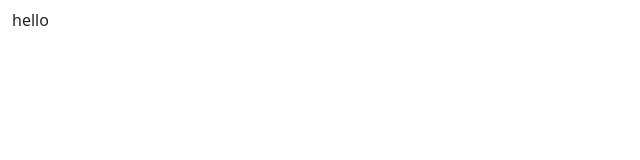
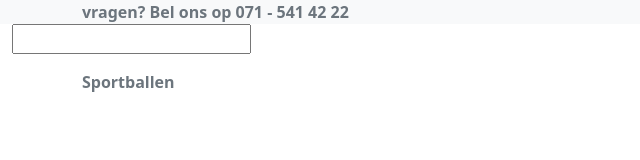
Before and after one commit to leondriesen05/StageOpdracht, a plain HTML site: page index.html in a window 1280 px wide. Shown: the whole page, without its empty margins (0-640 px from the left). Drawn offline with nearby package versions, Linux system fonts and the light colour scheme.

Commit message:
nog aan het testen

```diff
--- a/index.html
+++ b/index.html
@@ -7,8 +7,34 @@
     <title>Stage Opdracht</title>
 </head>
 <body>
-    <nav class="navbar">
-        <div class="container-xxl">hello</div>
+    <nav class="navbar-vragen bg-light">
+        <div class="container-xl">
+            <a href="#intro" class="navbar-brand">
+                <span class="fw-bold text-secondary">
+                    vragen? Bel ons op 071 - 541 42 22
+                </span>
+            </a>
+        </div>
+    </nav>
+    <nav class="navbar-zoeken">
+        <div class="container-xxl">
+            <a href="#intro" class="navbar-brand">
+                <span class="fw-bold text-secondary">
+                    <form styles=>
+                        <input type="text" class="zoeken" id="zoeken">
+                    </form>
+                </span>
+            </a>
+        </div>
+    </nav>
+    <nav class="navbar-main">
+        <div class="container-xl">
+            <a href="#intro" class="navbar-brand">
+                <span class="fw-bold text-secondary">
+                    Sportballen
+                </span>
+            </a>
+        </div>
     </nav>
 
         <section id="intro">
```
